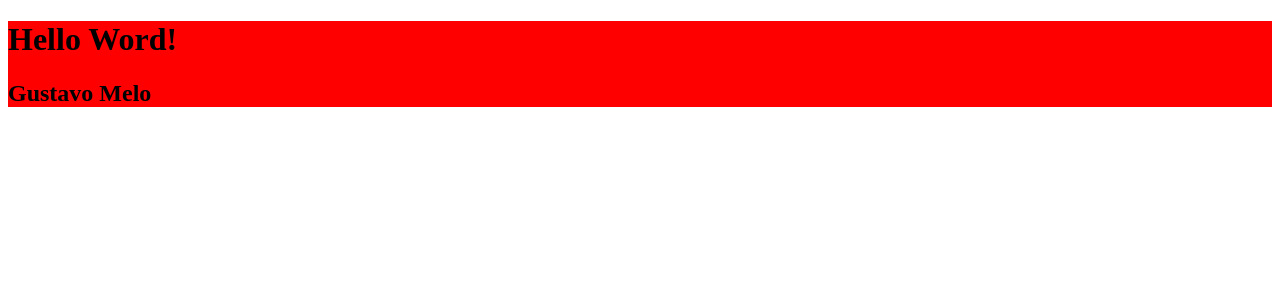
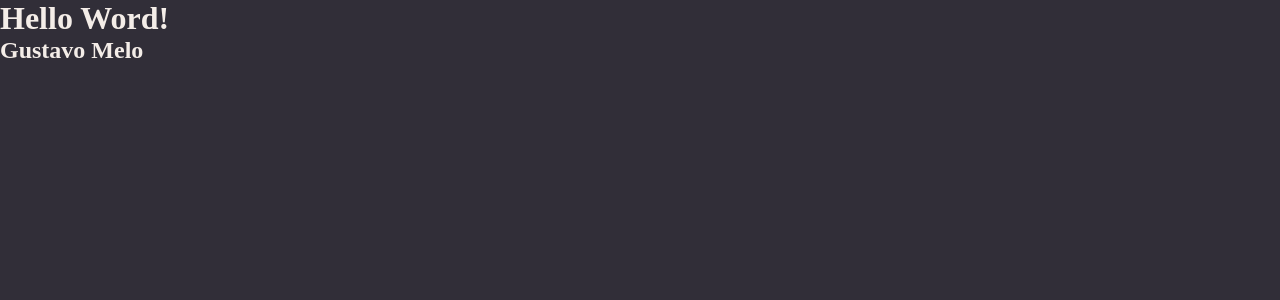
Before and after one commit to gusta7ms/Rocketnotes-Front, a React (Vite) app: page / in a window 1280 px wide. Shown: the top 300 px of the page. Built offline with nearby package versions, Linux system fonts and the light colour scheme.

Commit message:
Creating global stylization

```diff
--- a/src/Pages/Details/styles.js
+++ b/src/Pages/Details/styles.js
@@ -1,5 +1,4 @@
 import styled from "styled-components"
 
 export const Conteiner = styled.div`
-  background: red;
 `;
--- /dev/null
+++ b/src/Styles/global.js
@@ -0,0 +1,27 @@
+import { createGlobalStyle } from 'styled-components'
+
+export default createGlobalStyle`
+  * {
+    padding: 0;
+    margin: 0;
+    box-sizing: border-box;
+  }
+
+  body {
+    background: ${({ theme }) => theme.COLORS.BACKGROUND_800};
+    color: ${({ theme }) => theme.COLORS.WHITE};
+  }
+
+  a {
+    text-decoration: none;
+  }
+
+  button, a {
+    cursor: pointer;
+    transition: 0.5s;
+  }
+
+  button:hover, a:hover {
+    filter: brightness(0.9);
+}
+`;
--- /dev/null
+++ b/src/Styles/theme.js
@@ -0,0 +1,15 @@
+export default {
+  COLORS: {
+    BACKGROUND_900: "#232129",
+    BACKGROUND_800: "#312E38",
+    BACKGROUND_700: "#3E3B47",
+
+    WHITE: "#F4EDE8",
+    ORANGE: "#FF9000",
+
+    GRAY_100: "#999591",
+    GRAY_300: "#666360",
+
+    RED: "#FF002E"
+  }
+};
--- a/src/main.jsx
+++ b/src/main.jsx
@@ -1,9 +1,17 @@
-import React from 'react'
-import ReactDOM from 'react-dom/client'
-import { Details } from './Pages/Details'
+import React from "react";
+import ReactDOM from "react-dom/client";
+import { ThemeProvider } from "styled-components";
 
-ReactDOM.createRoot(document.getElementById('root')).render(
+import GlobalStyles from "./Styles/global";
+import theme from "./Styles/theme";
+
+import { Details } from "./Pages/Details";
+
+ReactDOM.createRoot(document.getElementById("root")).render(
   <React.StrictMode>
-    <Details />
-  </React.StrictMode>,
-)
+    <ThemeProvider theme={theme}>
+      <GlobalStyles />
+      <Details />
+    </ThemeProvider>
+  </React.StrictMode>
+);
```
Also changed, not shown: src/Pages/Details/index.jsx (+4 -5 lines).
